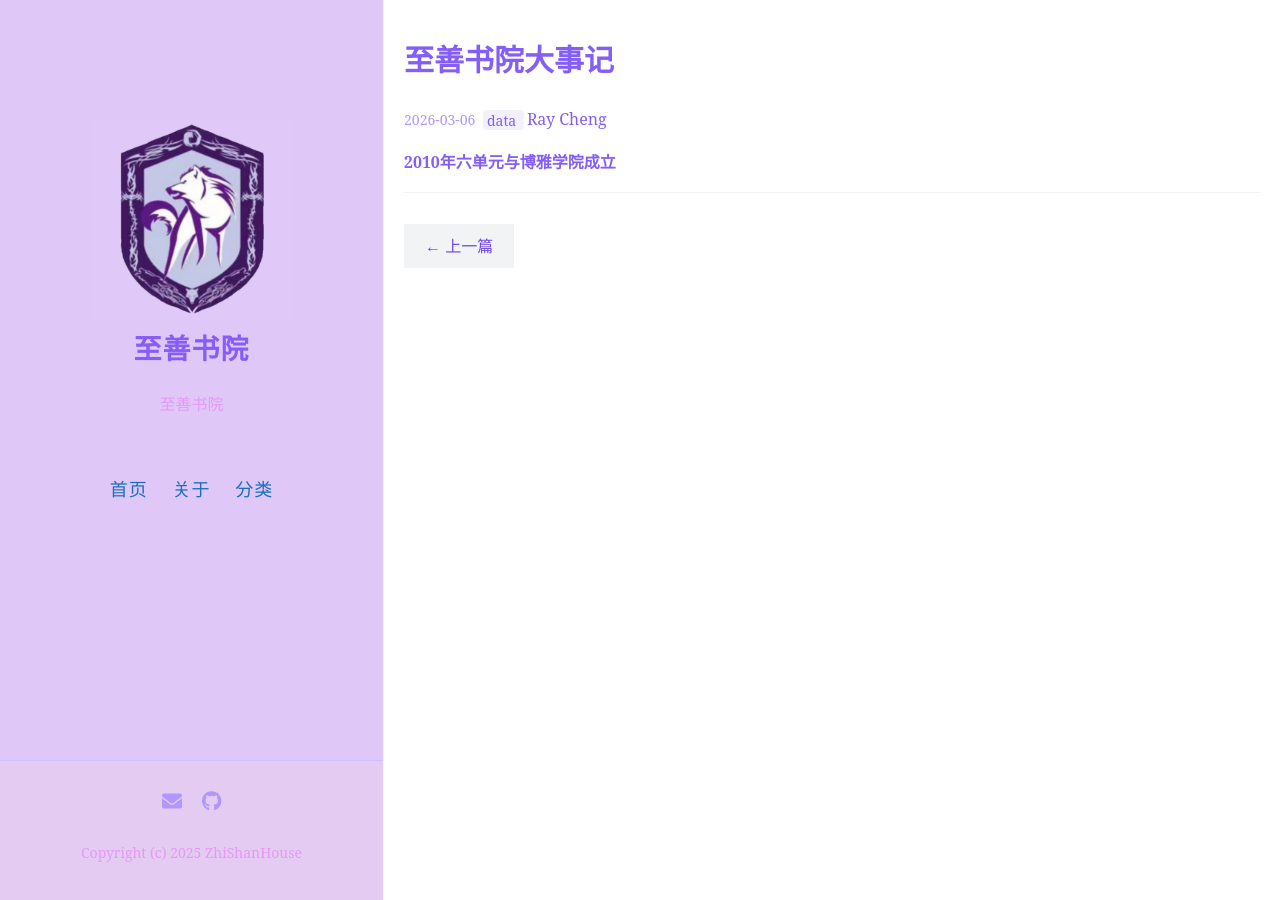
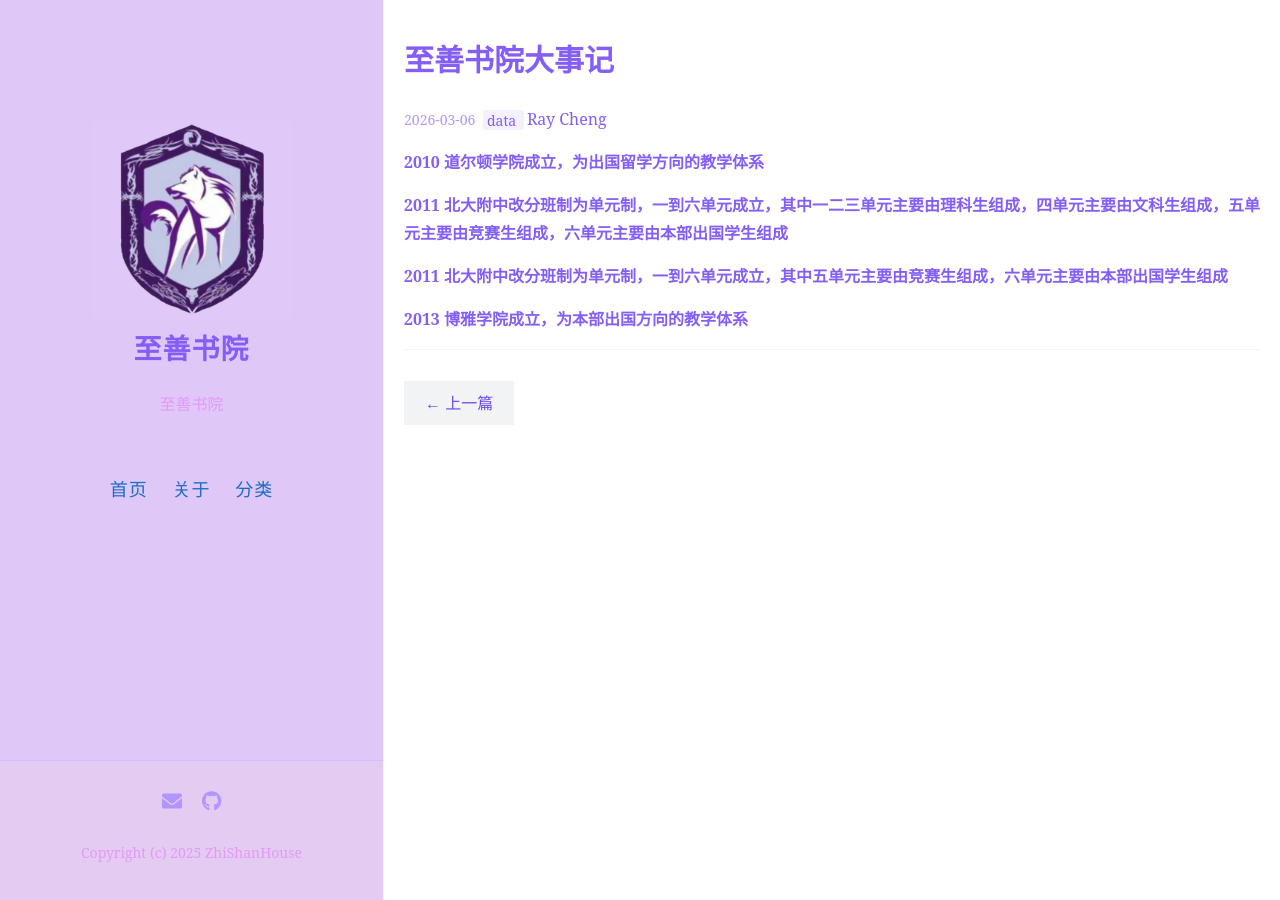
Before and after one commit to zhishanhouse/zhishanhouse.github.io, a Jekyll site: the page built from _posts/2026-3-6-大事记.md, in a window 1280 px wide. Built offline with Jekyll 4.4.1, drawn with Linux system fonts in a browser that asks for light colours.

Commit message:
Update 2026-3-6-大事记.md

```diff
--- a/_posts/2026-3-6-大事记.md
+++ b/_posts/2026-3-6-大事记.md
@@ -6,5 +6,11 @@ tags: [data]
 comments: true
 author: Ray Cheng
 ---
-<b>2010年六单元与博雅学院成立<br /></b>
+<b>2010 道尔顿学院成立，为出国留学方向的教学体系<br /></b>
 <p>
+<b>2011 北大附中改分班制为单元制，一到六单元成立，其中一二三单元主要由理科生组成，四单元主要由文科生组成，五单元主要由竞赛生组成，六单元主要由本部出国学生组成<br /></b>
+<p>
+<b>2011 北大附中改分班制为单元制，一到六单元成立，其中五单元主要由竞赛生组成，六单元主要由本部出国学生组成<br /></b>
+<p>
+<b>2013 博雅学院成立，为本部出国方向的教学体系<br /></b>
+<p>
```
